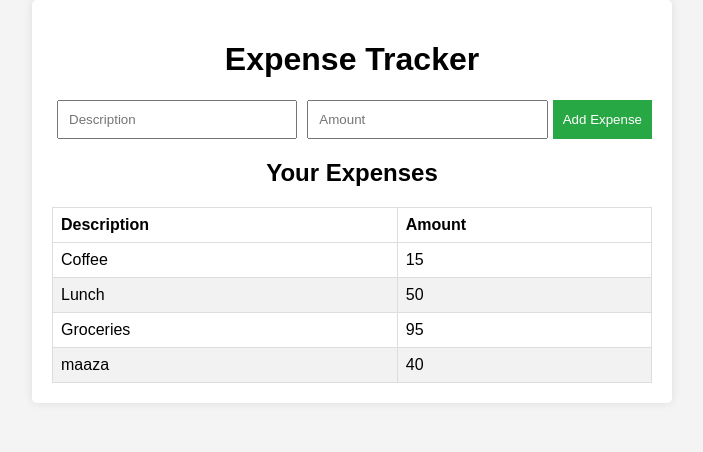
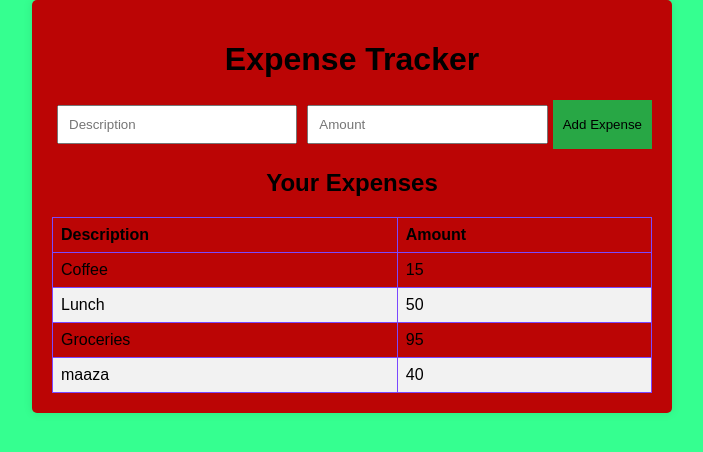
Before and after one commit to sarvaniswapnapriya/expense-tracker, a Flask app: page / in a window 1280 px wide. Shown: the top 452 px of the page, without its empty margins (288-991 px from the left). Run offline with Flask 3, Linux system fonts and the light colour scheme.

Commit message:
changes in UI

```diff
--- a/static/styles.css
+++ b/static/styles.css
@@ -1,6 +1,6 @@
 body {
     font-family: Arial, sans-serif;
-    background-color: #f4f4f4;
+    background-color: #35ff90;
     margin: 0;
     padding: 0;
 }
@@ -9,7 +9,7 @@ body {
     max-width: 600px;
     margin: 0 auto;
     padding: 20px;
-    background: #fff;
+    background: #bb0505;
     box-shadow: 0 0 10px rgba(0, 0, 0, 0.1);
     border-radius: 5px;
 }
@@ -27,13 +27,13 @@ h1, h2 {
 .expense-form input {
     flex: 1;
     padding: 10px;
-    margin: 0 5px;
+    margin:  05px;
 }
 
 .expense-form button {
     padding: 10px;
     background-color: #28a745;
-    color: white;
+    color: black;
     border: none;
     cursor: pointer;
 }
@@ -44,7 +44,7 @@ table {
 }
 
 table, th, td {
-    border: 1px solid #ddd;
+    border: 1px solid #7a49ff;
 }
 
 th, td {
```
